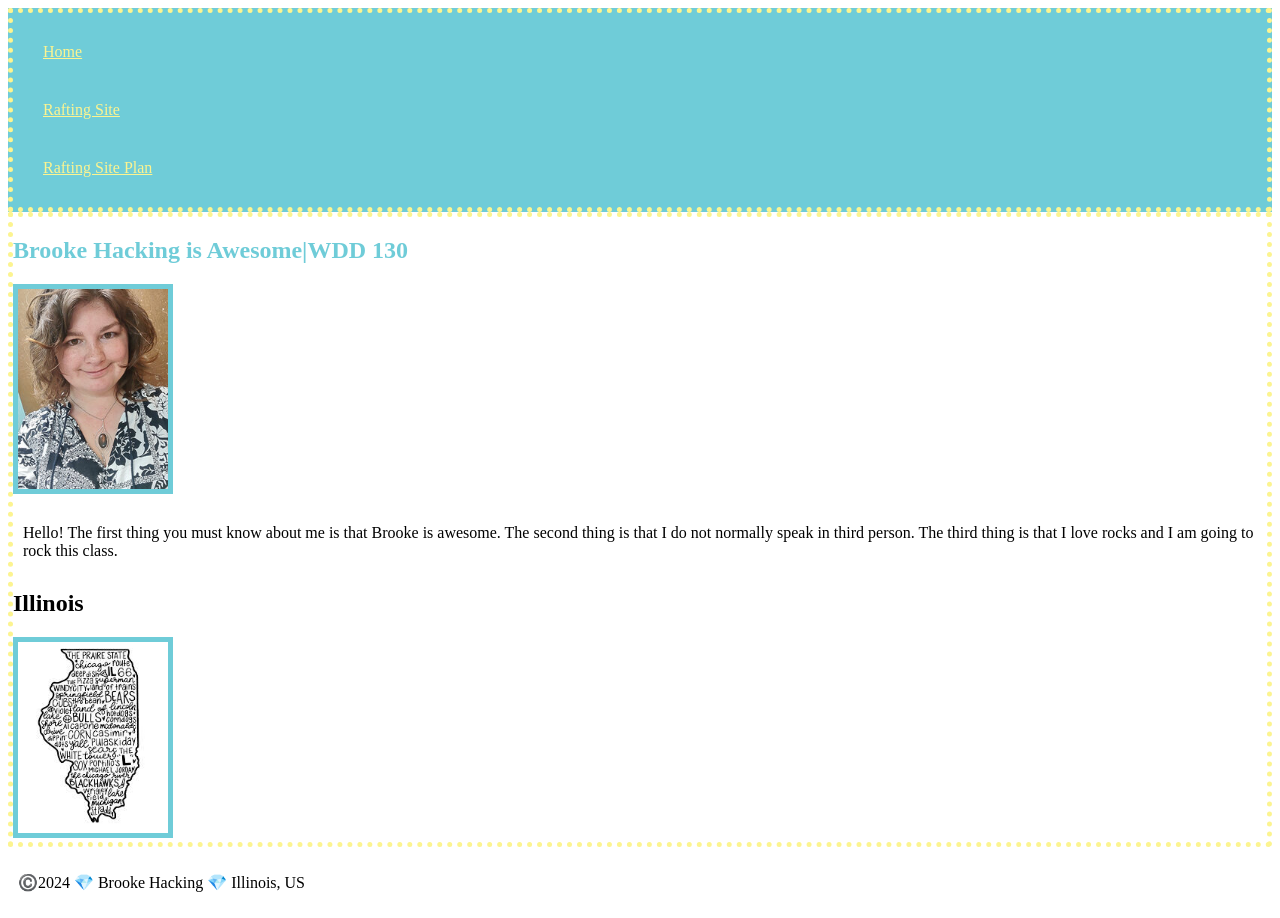
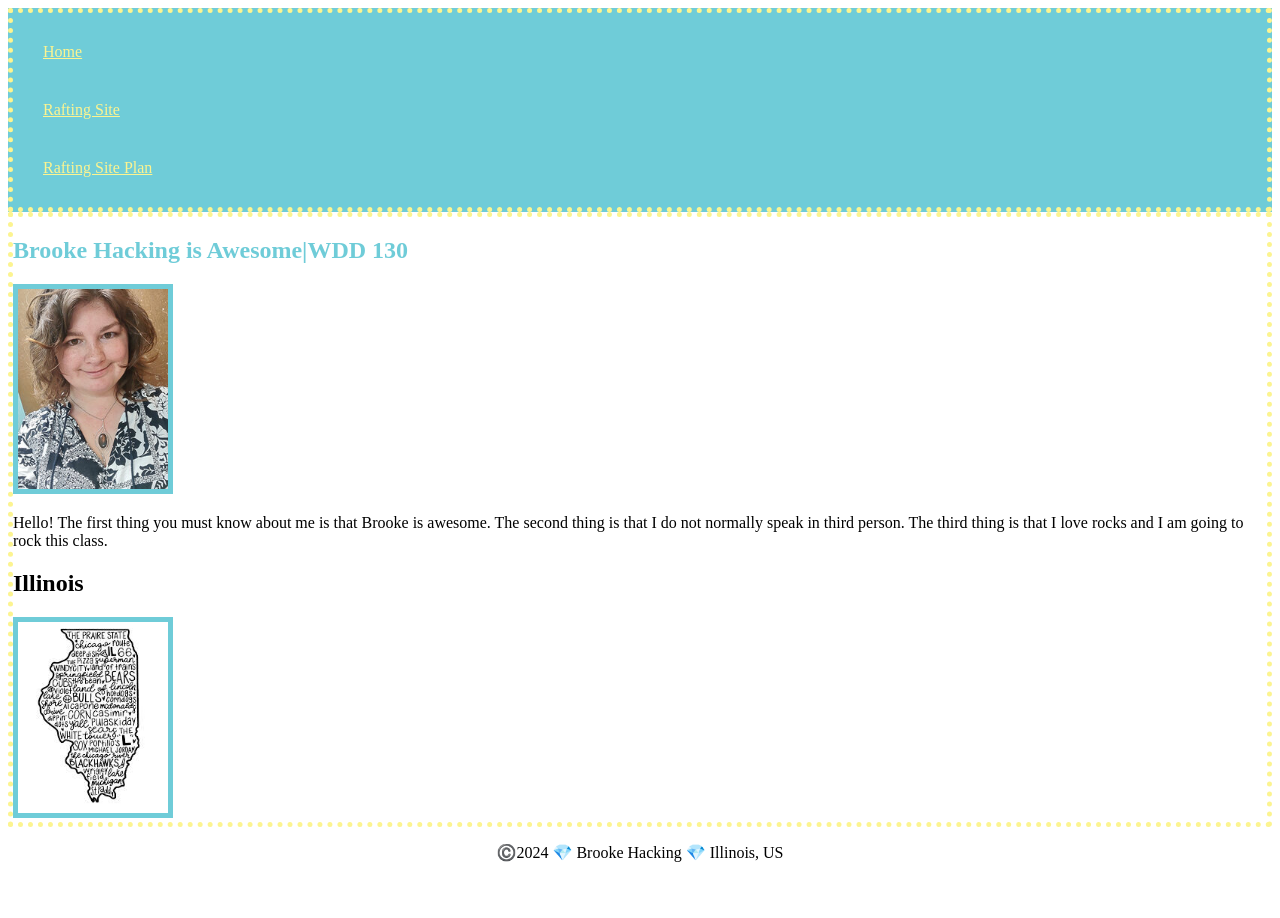
Before and after one commit to bbhacking86/wdd130, a plain HTML site: page index.html in a window 1280 px wide. After the commit the page ends 878 px from the top, so only its background shows below. Drawn offline with Linux system fonts and the light colour scheme.

Commit message:
PageEnhancement

```diff
--- a/styles/styles.css
+++ b/styles/styles.css
@@ -10,6 +10,8 @@ nav a {
 h1 {
     color: rgb(111, 204, 216);
 }
+main {
+
 img {
     max-width: 150px;
     height: auto;
@@ -17,11 +19,19 @@ img {
     padding: 2pxl
     box-shadow: 10px 5px 5px yellow;
 }
-aside {
-    border: 5px dotted rgb(252, 244, 144);
-}
-
 p {
-    padding: 10px;
+    padding: 0px;
     content: rgb(252, 244, 144);
 }
+}
+    aside {
+    border: 5px dotted rgb(252, 244, 144);
+
+    }
+
+
+footer {
+    text-align: center;
+    margin-top: auto;
+    border-top: 5px;
+}
```
